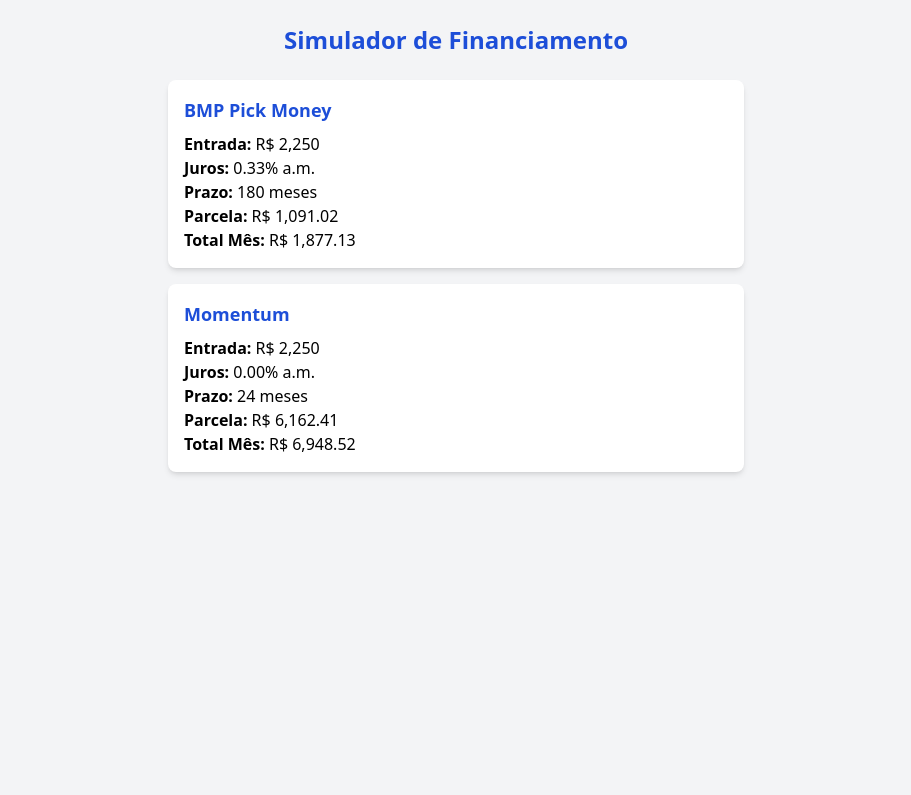
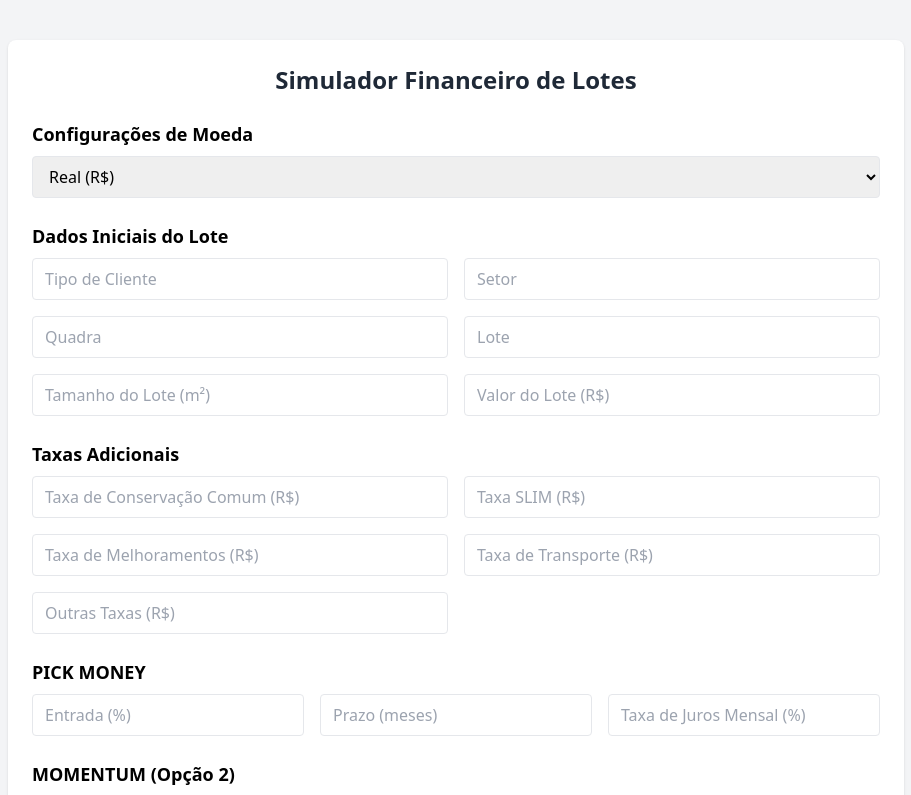
Before and after one commit to gfaria91/simulador-momentum, a React (Vite) app: page / in a window 1280 px wide. Shown: the top 795 px of the page, without its empty margins (184-1095 px from the left). Built offline with nearby package versions, Linux system fonts and the light colour scheme; the HTML template or start-up script is replaced by a standard one.

Commit message:
feat: adiciona formulário completo da simulação

```diff
--- a/src/App.tsx
+++ b/src/App.tsx
@@ -1,32 +1,10 @@
 import React from 'react'
-import { SimulacaoCard } from './components/SimulacaoCard'
+import { FormularioSimulacao } from './components/formulario/FormularioSimulacao'
 
 function App() {
   return (
-    <div className="min-h-screen bg-gray-100 p-6">
-      <h1 className="text-2xl font-bold text-center text-blue-700 mb-6">
-        Simulador de Financiamento
-      </h1>
-
-      <div className="max-w-xl mx-auto">
-        <SimulacaoCard
-          titulo="BMP Pick Money"
-          entrada={2250}
-          juros={0.33}
-          prazo={180}
-          parcela={1091.02}
-          totalMes={1877.13}
-        />
-
-        <SimulacaoCard
-          titulo="Momentum"
-          entrada={2250}
-          juros={0.0}
-          prazo={24}
-          parcela={6162.41}
-          totalMes={6948.52}
-        />
-      </div>
+    <div className="min-h-screen bg-gray-100 py-10 px-4">
+      <FormularioSimulacao />
     </div>
   )
 }
--- /dev/null
+++ b/src/components/formulario/FormularioSimulacao.tsx
@@ -0,0 +1,70 @@
+import React from 'react'
+
+export const FormularioSimulacao = () => {
+  return (
+    <form className="space-y-6 bg-white p-6 rounded-lg shadow max-w-4xl mx-auto">
+      <h2 className="text-2xl font-bold text-center text-gray-800">
+        Simulador Financeiro de Lotes
+      </h2>
+
+      {/* Configurações de Moeda */}
+      <section>
+        <h3 className="font-semibold text-lg mb-2">Configurações de Moeda</h3>
+        <select className="border rounded px-3 py-2 w-full">
+          <option>Real (R$)</option>
+          <option>Dólar (US$)</option>
+          <option>Euro (€)</option>
+        </select>
+      </section>
+
+      {/* Dados do Lote */}
+      <section>
+        <h3 className="font-semibold text-lg mb-2">Dados Iniciais do Lote</h3>
+        <div className="grid grid-cols-1 sm:grid-cols-2 gap-4">
+          <input placeholder="Tipo de Cliente" className="border rounded px-3 py-2 w-full" />
+          <input placeholder="Setor" className="border rounded px-3 py-2 w-full" />
+          <input placeholder="Quadra" className="border rounded px-3 py-2 w-full" />
+          <input placeholder="Lote" className="border rounded px-3 py-2 w-full" />
+          <input placeholder="Tamanho do Lote (m²)" className="border rounded px-3 py-2 w-full" />
+          <input placeholder="Valor do Lote (R$)" className="border rounded px-3 py-2 w-full" />
+        </div>
+      </section>
+
+      {/* Taxas Adicionais */}
+      <section>
+        <h3 className="font-semibold text-lg mb-2">Taxas Adicionais</h3>
+        <div className="grid grid-cols-1 sm:grid-cols-2 gap-4">
+          <input placeholder="Taxa de Conservação Comum (R$)" className="border rounded px-3 py-2 w-full" />
+          <input placeholder="Taxa SLIM (R$)" className="border rounded px-3 py-2 w-full" />
+          <input placeholder="Taxa de Melhoramentos (R$)" className="border rounded px-3 py-2 w-full" />
+          <input placeholder="Taxa de Transporte (R$)" className="border rounded px-3 py-2 w-full" />
+          <input placeholder="Outras Taxas (R$)" className="border rounded px-3 py-2 w-full" />
+        </div>
+      </section>
+
+      {/* Simulação PICK MONEY */}
+      <section>
+        <h3 className="font-semibold text-lg mb-2">PICK MONEY</h3>
+        <div className="grid grid-cols-1 sm:grid-cols-3 gap-4">
+          <input placeholder="Entrada (%)" className="border rounded px-3 py-2 w-full" />
+          <input placeholder="Prazo (meses)" className="border rounded px-3 py-2 w-full" />
+          <input placeholder="Taxa de Juros Mensal (%)" className="border rounded px-3 py-2 w-full" />
+        </div>
+      </section>
+
+      {/* Simulação MOMENTUM */}
+      <section>
+        <h3 className="font-semibold text-lg mb-2">MOMENTUM (Opção 2)</h3>
+        <div className="grid grid-cols-1 sm:grid-cols-3 gap-4">
+          <input placeholder="Entrada (%)" className="border rounded px-3 py-2 w-full" />
+          <input placeholder="Prazo (meses)" className="border rounded px-3 py-2 w-full" />
+          <input placeholder="Taxa de Juros Mensal (%)" className="border rounded px-3 py-2 w-full" />
+        </div>
+      </section>
+
+      <button type="submit" className="bg-blue-700 hover:bg-blue-800 text-white px-6 py-2 rounded shadow">
+        Calcular Simulação
+      </button>
+    </form>
+  )
+}
```
